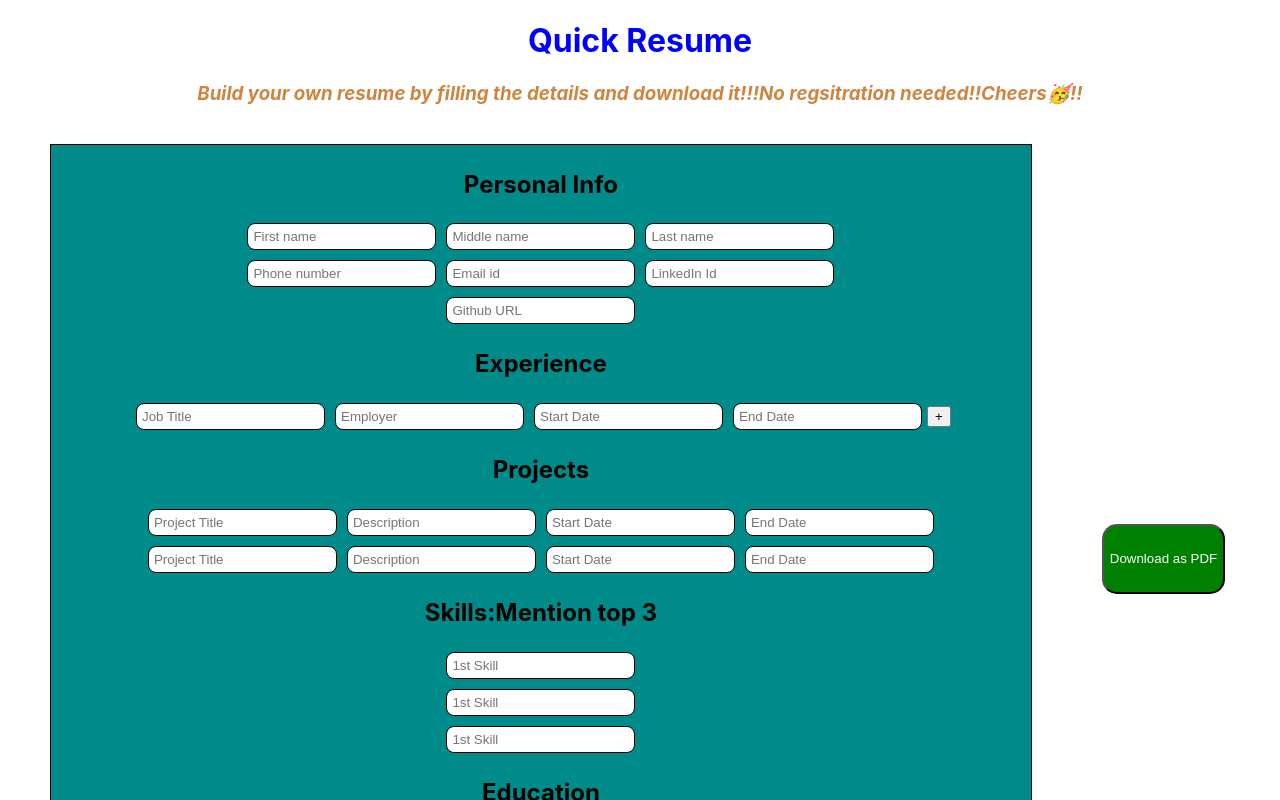
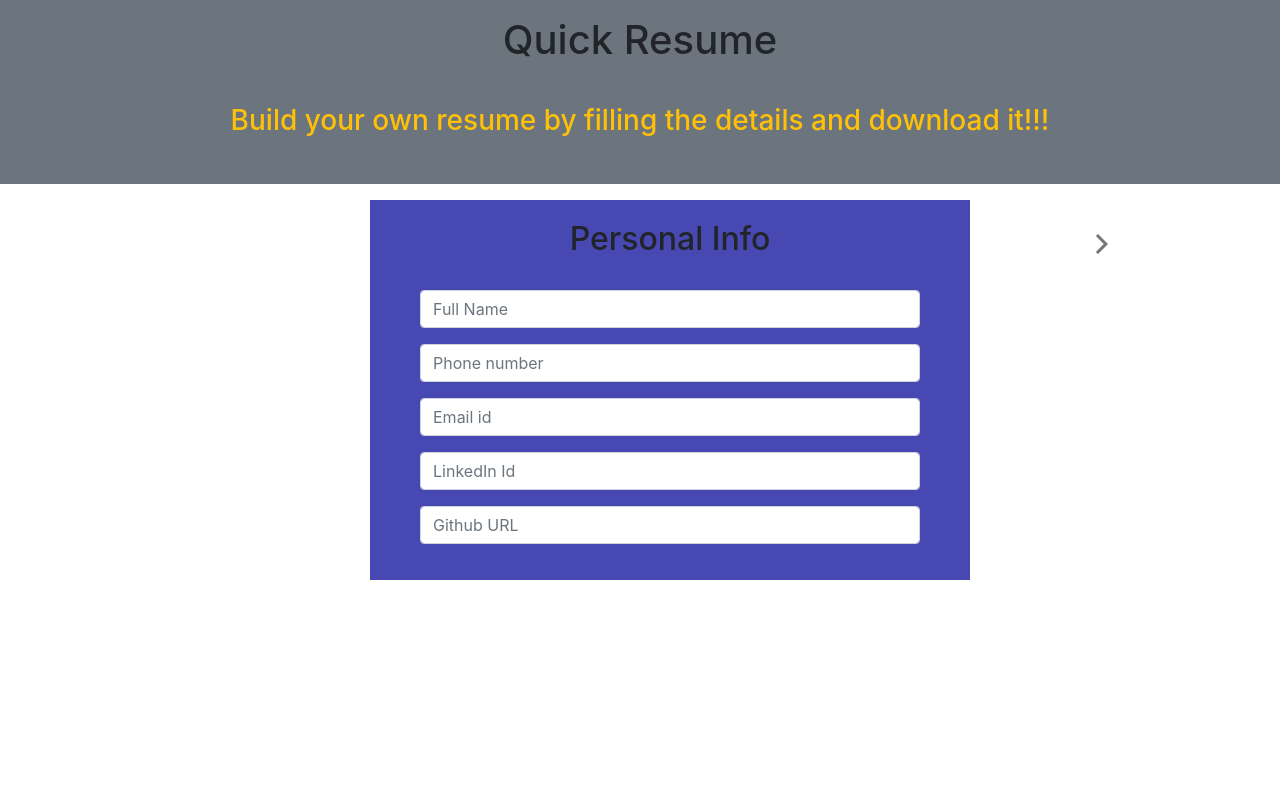
Before and after one commit to indhu-github/quick-resume, a React (Create React App) app: page / in a window 1280 px wide. Shown: the top 800 px of the page. Built offline with nearby package versions, Linux system fonts and the light colour scheme.

Commit message:
added beautification

```diff
--- a/package.json
+++ b/package.json
@@ -3,9 +3,12 @@
   "version": "0.1.0",
   "private": true,
   "dependencies": {
+    "@material-ui/core": "^4.11.3",
+    "@material-ui/icons": "^4.11.2",
     "@testing-library/jest-dom": "^5.11.9",
     "@testing-library/react": "^11.2.3",
     "@testing-library/user-event": "^12.6.0",
+    "bootstrap": "^4.6.0",
     "react": "^17.0.1",
     "react-dom": "^17.0.1",
     "react-scripts": "4.0.1",
--- a/src/App.css
+++ b/src/App.css
@@ -1,11 +1,6 @@
-.App {
-  text-align: center;
+
+
+.app {
+ height: 100vh;
+ overflow-y: scroll;
 }
-
-.main_title {
-  color: blue;
-}
-.main_title_description {
-  font-style: italic;
-  color: peru;
-}
--- a/src/App.js
+++ b/src/App.js
@@ -1,15 +1,17 @@
 import "./App.css";
 import ResumeFormComponent from "./ResumeFormComponent";
+import "bootstrap/dist/css/bootstrap.min.css";
 
 function App() {
   return (
-    <div className="App">
-      <h1 className="main_title">Quick Resume</h1>
-      <h3 className="main_title_description">
-        Build your own resume by filling the details and download it!!!No
-        regsitration needed!!Cheers🥳!!
+    <div className="container-fluid bg-secondary">
+      <h1 className="text-center  p-3">Quick Resume</h1>
+      <h3 className="text-center text-warning p-3">
+        Build your own resume by filling the details and download it!!!
       </h3>
-      <ResumeFormComponent />
+      <div className="body">
+        <ResumeFormComponent />
+      </div>
     </div>
   );
 }
--- a/src/ResumeFormComponent.css
+++ b/src/ResumeFormComponent.css
@@ -1,23 +1,54 @@
-input {
+/* input {
   border: 1px solid black;
   padding: 5px;
   border-radius: 8px;
   margin: 5px;
+} */
+
+.MainForm {
+    /* display: flex; */
+    /* align-items: center; */
+    /* justify-content: space-around; */
+    margin-top: 30px;
+    /* position: relative; */
 }
-.MainForm {
-  margin: 20px 50px 20px 50px;
-  padding: 5px 80px;
-  border: 1px solid black;
-  position: relative;
-  background-color: darkcyan;
+
+
+.MainForm .MuiButtonBase-root{
+  position: fixed;
 }
-.FormComponent {
-  display: flex;
-  flex-direction: row;
+
+
+.form{
+   overflow-y: scroll;
 }
+
+.backArrow{
+  left: 150px;
+  top: 220px;
+}
+
+.nextArrow{
+  right: 150px;
+  top: 220px;
+
+}
+
+
+.form .hide{
+  display: none;
+}
+
+.form .show{
+  position: absolute;
+  top: 200px;
+  left: 370px;
+}
+
 .DownloadButton {
   margin: 400px 20px 50px 20px;
 }
+
 .download {
   height: 10%;
   width: 100%;
@@ -32,3 +63,48 @@ input {
   border-radius: 15px;
   color: white;
 }
+
+
+.name_info{
+    padding:20px  50px;
+    height: auto;
+    width: 600px;
+    background-color: rgb(72, 72, 179);
+}
+.experience{
+    padding:20px  50px;
+    height: auto;
+    width: 600px;
+    background-color: rgb(72, 72, 179);
+}
+.projects{
+    padding:20px  50px;
+    height: auto;
+    width: 600px;
+    background-color: rgb(72, 72, 179);
+
+}
+.skills{
+    padding:20px  50px;
+    height: auto;
+    width: 600px;
+    background-color: rgb(72, 72, 179);
+}
+.educations{
+    padding:20px  50px;
+    height: auto;
+    width: 600px;
+    background-color: rgb(72, 72, 179);
+}
+.certifications{
+    padding:20px  50px;
+    height: auto;
+    width: 600px;
+    background-color: rgb(72, 72, 179);
+}
+.languages{
+    padding:20px  50px;
+    height: auto;
+    width: 600px;
+    background-color: rgb(72, 72, 179);
+}
--- a/src/ResumeFormComponent.js
+++ b/src/ResumeFormComponent.js
@@ -1,4 +1,4 @@
-import React, { useState } from "react";
+import React, { useState, useEffect } from "react";
 import "./ResumeFormComponent.css";
 import Pdf from "./components/Pdf.js";
 import Project from "./components/Project";
@@ -7,32 +7,9 @@ import Experience from "./components/Experience";
 import PersonalInfo from "./components/PersonalInfo";
 import Skill from "./components/Skill";
 import Certifications from "./components/Certifications";
-
-//suggestions
-
-//single data
-// const personalInfo = {
-//   firstName: "",
-//   middleName: "",
-//   lastName: "",
-//   PhoneNo: "",
-//   EmailId: "",
-//   LinkedIn: "",
-//   Github: "",
-// };
-
-//many data
-// const skills = {
-//   skill1: "",
-//   skill2: "",
-//   skill3: "",
-// };
-
-//single data
-// const language = {
-//   first: "",
-//   second: "",
-// };
+import ArrowForwardIosIcon from "@material-ui/icons/ArrowForwardIos";
+import ArrowBackIosIcon from "@material-ui/icons/ArrowBackIos";
+import { IconButton } from "@material-ui/core";
 
 function ResumeFormComponent() {
   const [personalDetails, setPersonalDetails] = useState({
@@ -44,6 +21,9 @@ function ResumeFormComponent() {
     LinkedIn: "",
     Github: "",
   });
+
+  const  [ currentPage, setCurrentPage   ] = useState(1)
+
   const [workExperience, setWorkExperience] = useState([]);
   const [skills, setSkills] = useState([]);
   const [projects, setProjects] = useState([]);
@@ -52,44 +32,70 @@ function ResumeFormComponent() {
   const [languages, setLanguages] = useState({ first: "", second: "" });
   const [formSubmitted, setFormSubmitted] = useState(false);
 
-  //console.log(projects);
-
-  // const handlePersonalInfo = (e) => {
-  //   const { name, value } = e.target;
-  //   setPersonalDetails({ ...personalDetails, [name]: value });
-  // };
-
   const handleSubmit = () => {
     setFormSubmitted({ formSubmitted: true });
   };
-
-  // const handleSkill = (e) => {
-  //   const { name, value } = e.target;
-  //   setSkill({ ...Skill, [name]: value });
-  // };
 
   const handleLanguages = (e) => {
     const { name, value } = e.target;
     setLanguages({ ...languages, [name]: value });
   };
 
+
+
+
+
+
+  const handleDecrement = () => {
+    console.log('clicked')
+
+    document.getElementById(String(currentPage -1)).classList.add('show')
+    document.getElementById(String(currentPage -1)).classList.remove('hide')
+
+        document.getElementById(String(currentPage)).classList.add('hide')
+        document.getElementById(String(currentPage)).classList.remove('show')
+
+    setCurrentPage(currentPage - 1)
+
+
+  }
+
+  const handleIncrement = () => {
+    console.log('clicked')
+    document.getElementById(String(currentPage +1)).classList.add('show')
+    document.getElementById(String(currentPage+1)).classList.remove('hide')
+
+    document.getElementById(String(currentPage)).classList.add('hide')
+    document.getElementById(String(currentPage)).classList.remove('show')
+
+
+    setCurrentPage(currentPage + 1)
+
+    console.log( currentPage)
+   }
+
+
   //console.log(educations);
   return (
     <>
       {!formSubmitted ? (
-        <div className="FormComponent">
+        <>
           <div className="MainForm">
-            <form>
-              <div className="name_info">
-                <h2>Personal Info</h2>
-                <PersonalInfo
-                  personalDetails={personalDetails}
-                  setPersonalDetails={setPersonalDetails}
-                />
-              </div>
+            {(currentPage > 1) ? (<IconButton onClick={handleDecrement} className="pl-3 pr-2 backArrow">
+              <ArrowBackIosIcon />
+            </IconButton>) : ''}
 
-              <div className="experience">
-                <h2>Experience</h2>
+
+            <form className='form'>
+            <div className="name_info show" id='1'  >
+            <h2 className="text-center pb-4">Personal Info</h2>
+            <PersonalInfo
+              personalDetails={personalDetails}
+              setPersonalDetails={setPersonalDetails}
+            />
+          </div>
+              <div className="experience hide" id='2'>
+                <h2 className="text-center pb-4">Experience</h2>
                 <Experience
                   id={Math.random()}
                   workExperience={workExperience}
@@ -97,22 +103,21 @@ function ResumeFormComponent() {
                 />
               </div>
 
-              <div>
-                <h2>Projects</h2>
+              <div className="projects hide" id='3'>
+                <h2 className="text-center pb-4">Projects</h2>
                 <Project id={1} projects={projects} setProjects={setProjects} />
                 <Project id={2} projects={projects} setProjects={setProjects} />
-                {/* <Project projects={projects} setProjects={setProjects} /> */}
               </div>
 
-              <div>
-                <h2>Skills:Mention top 3</h2>
+              <div className="skills hide" id='4'>
+                <h2 className="text-center pb-4">Skills:Mention top 3</h2>
                 <Skill id={1} skills={skills} setSkills={setSkills} />
                 <Skill id={2} skills={skills} setSkills={setSkills} />
                 <Skill id={3} skills={skills} setSkills={setSkills} />
               </div>
 
-              <div>
-                <h2>Education</h2>
+              <div className="educations hide" id='5'>
+                <h2 className="text-center pb-4">Education</h2>
                 <Education
                   id={1}
                   educations={educations}
@@ -129,8 +134,8 @@ function ResumeFormComponent() {
                   setEducations={setEducations}
                 />
               </div>
-              <div>
-                <h2>Certifications</h2>
+              <div className="certifications hide" id='6'>
+                <h2 className="text-center pb-4">Certifications</h2>
                 <Certifications
                   id={1}
                   certifications={certifications}
@@ -147,9 +152,11 @@ function ResumeFormComponent() {
                   setCertifications={setCertifications}
                 />
               </div>
-              <div>
-                <h2>Languages</h2>
+              <div className='languages hide' id='7'>
+                <h2 className="text-center pb-4">Languages</h2>
                 <input
+        className="form-control mb-3"
+
                   name="first"
                   value={languages.first}
                   placeholder="Your primary language"
@@ -157,26 +164,31 @@ function ResumeFormComponent() {
                   onChange={handleLanguages}
                 />
                 <input
+        className="form-control mb-3"
+
                   name="second"
                   value={languages.second}
                   placeholder="Another language"
                   required
                   onChange={handleLanguages}
                 />
-              </div>
-              <div>
-                <button className="submit" onClick={handleSubmit}>
+                <button className='btn btn-success w-100' >
                   Submit
                 </button>
               </div>
+
             </form>
+            { ( currentPage < 7)?(<IconButton  onClick={ handleIncrement } className="pl-3 pr-3 nextArrow">
+              <ArrowForwardIosIcon  />
+            </IconButton>):''  }
+
           </div>
-          <div className="DownloadButton">
-            <button className="download" onClick="">
+            {/* <div> */}
+            {/* <button className="download" onClick="">
               Download as PDF
-            </button>
-          </div>
-        </div>
+            </button> */}
+          {/* </div> */}
+        </>
       ) : (
         <Pdf />
       )}
--- a/src/components/Certifications.js
+++ b/src/components/Certifications.js
@@ -22,6 +22,8 @@ function Certifications({ id, certifications, setCertifications }) {
   return (
     <div>
       <input
+        className="form-control mb-3"
+
         name="certificate"
         value={certification.certificate}
         placeholder="Certification"
@@ -29,6 +31,8 @@ function Certifications({ id, certifications, setCertifications }) {
         onChange={handleCertfication}
       />
       <input
+        className="form-control mb-3"
+
         name="issuedBy"
         value={certification.issuedBy}
         placeholder="Issued by"
--- a/src/components/Education.js
+++ b/src/components/Education.js
@@ -26,6 +26,8 @@ function Education({ educations, setEducations, id }) {
     <div>
       <form>
         <input
+        className="form-control mb-3"
+
           name="qualification"
           value={education.qualification}
           placeholder="Qualification"
@@ -33,6 +35,8 @@ function Education({ educations, setEducations, id }) {
           onChange={handleEducation}
         />
         <input
+        className="form-control mb-3"
+
           name="institute"
           value={education.institute}
           placeholder="College name"
@@ -40,6 +44,8 @@ function Education({ educations, setEducations, id }) {
           onChange={handleEducation}
         />
         <input
+        className="form-control mb-3"
+
           name="year"
           value={education.year}
           placeholder="Year of passing out"
--- a/src/components/Experience.js
+++ b/src/components/Experience.js
@@ -1,15 +1,15 @@
+
+
 import React, { useState, useEffect } from "react";
 
-function Experience({ id, WorkExperience, setWorkExperience }) {
+function Experience({ id,  WorkExperience, setWorkExperience }) {
   //component state
-  const [experience, setExperience] = useState([
-    {
+  const [experience, setExperience] = useState([{
       JobTitle: "",
       Employer: "",
       StartDate: "",
       EndDate: "",
-    },
-  ]);
+    },]);
   //   const [clicked, setClicked] = useState(false);
 
   //handle onChange
@@ -41,6 +41,8 @@ function Experience({ id, WorkExperience, setWorkExperience }) {
   return experience.map((experience) => (
     <div>
       <input
+        className="form-control mb-3"
+
         name="JobTitle"
         value={experience.JobTitle}
         placeholder="Job Title"
@@ -48,6 +50,8 @@ function Experience({ id, WorkExperience, setWorkExperience }) {
         onChange={handleExperience}
       />
       <input
+        className="form-control mb-3"
+
         name="Employer"
         value={experience.Employer}
         placeholder="Employer"
@@ -55,6 +59,8 @@ function Experience({ id, WorkExperience, setWorkExperience }) {
         onChange={handleExperience}
       />
       <input
+        className="form-control mb-3"
+
         name="StartDate"
         value={experience.StartDate}
         placeholder="Start Date"
@@ -62,17 +68,19 @@ function Experience({ id, WorkExperience, setWorkExperience }) {
         onChange={handleExperience}
       />
       <input
+        className="form-control mb-3"
+
         name="EndDate"
         value={experience.EndDate}
         placeholder="End Date"
         required
         onChange={handleExperience}
       />
-      <button type="button" onClick={handleClick}>
-        +
+      <button className="btn btn-info w-100" onClick={handleClick}>
+        Add
       </button>
     </div>
-  ));
+  ))
 }
 
 export default Experience;
--- a/src/components/PersonalInfo.js
+++ b/src/components/PersonalInfo.js
@@ -9,29 +9,32 @@ function PersonalInfo({ personalDetails, setPersonalDetails }) {
 
   //Renders personalInfo Component
   return (
-    <div>
+    <div className="personal_info">
       <input
+        className="form-control mb-3"
         name="firstName"
         value={personalDetails.firstName}
-        placeholder="First name"
+        placeholder="Full Name"
         required
         onChange={handlePersonalInfo}
       />
-      <input
+      {/* <input
+        className="form-control mb-3"
         name="middleName"
         value={personalDetails.middleName}
         placeholder="Middle name"
         onChange={handlePersonalInfo}
       />
       <input
+        className="form-control mb-3"
         name="lastName"
         value={personalDetails.lastName}
         placeholder="Last name"
         required
         onChange={handlePersonalInfo}
-      />
-      <br />
+      /> */}
       <input
+        className="form-control mb-3"
         name="PhoneNo"
         value={personalDetails.PhoneNo}
         placeholder="Phone number"
@@ -39,6 +42,7 @@ function PersonalInfo({ personalDetails, setPersonalDetails }) {
         onChange={handlePersonalInfo}
       />
       <input
+        className="form-control mb-3"
         name="EmailId"
         value={personalDetails.EmailId}
         placeholder="Email id"
@@ -46,14 +50,15 @@ function PersonalInfo({ personalDetails, setPersonalDetails }) {
         onChange={handlePersonalInfo}
       />
       <input
+        className="form-control mb-3"
         name="LinkedIn"
         value={personalDetails.LinkedIn}
         placeholder="LinkedIn Id"
         required
         onChange={handlePersonalInfo}
       />
-      <br />
       <input
+        className="form-control mb-3"
         name="Github"
         value={personalDetails.Github}
         placeholder="Github URL"
--- a/src/components/Project.js
+++ b/src/components/Project.js
@@ -27,6 +27,8 @@ function Project({ projects, setProjects, id }) {
     <div>
       <form>
         <input
+        className="form-control mb-3"
+
           name="title"
           value={project.title}
           placeholder="Project Title"
@@ -34,6 +36,8 @@ function Project({ projects, setProjects, id }) {
           onChange={handleProject}
         />
         <input
+        className="form-control mb-3"
+
           name="description"
           value={project.description}
           placeholder="Description"
@@ -41,6 +45,8 @@ function Project({ projects, setProjects, id }) {
           onChange={handleProject}
         />
         <input
+        className="form-control mb-3"
+
           name="startDate"
           value={project.startDate}
           placeholder="Start Date"
@@ -48,6 +54,8 @@ function Project({ projects, setProjects, id }) {
           onChange={handleProject}
         />
         <input
+        className="form-control mb-3"
+
           name="endDate"
           value={project.endDate}
           placeholder="End Date"
--- a/src/components/Skill.js
+++ b/src/components/Skill.js
@@ -18,6 +18,8 @@ function Skill({ skills, setSkills, id }) {
   return (
     <div>
       <input
+        className="form-control mb-3"
+
         name="skill1"
         value={Skill.skill1}
         placeholder="1st Skill"
```
Also changed, not shown: 2 other files (tests, documents, lock files or other folders).
